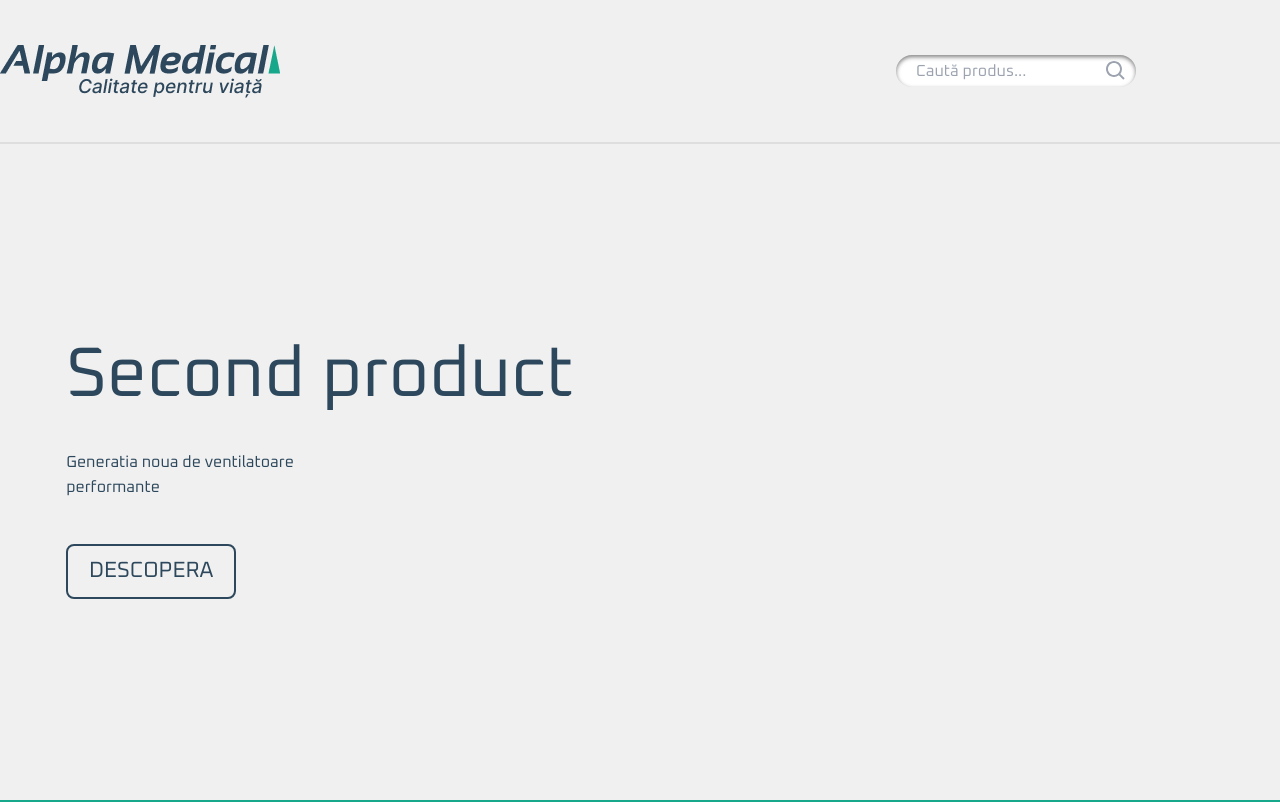
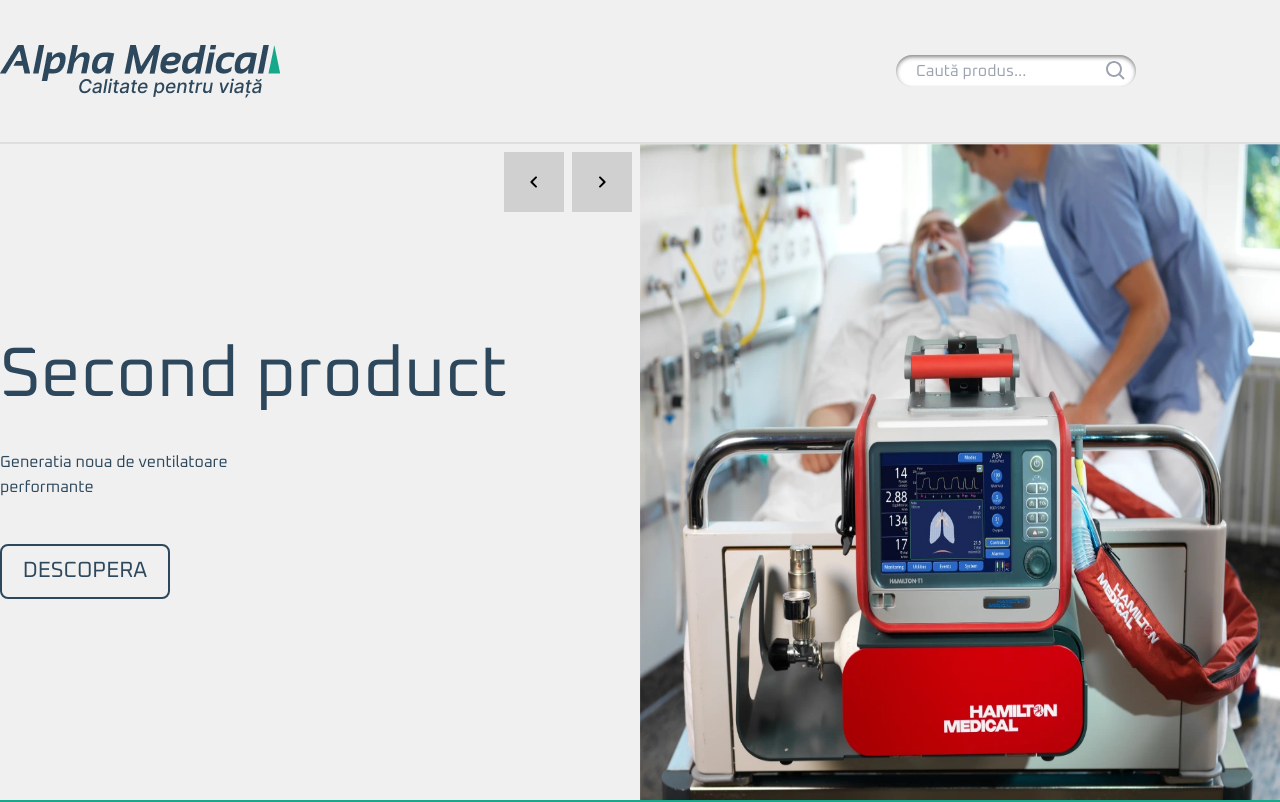
Before and after one commit to MariusDamian/Alpha-Medical, a Next.js app: page / in a window 1280 px wide. Shown: the top 802 px of the page. Built offline with nearby package versions, Linux system fonts and the light colour scheme.

Commit message:
Add carousel buttons for navigation

```diff
--- a/pages/components/HomePage/Hero.js
+++ b/pages/components/HomePage/Hero.js
@@ -5,17 +5,32 @@
 
 function Hero() {
   const [crsNumber, setCrsNumber] = useState(0);
+
   useEffect(() => {
-    setTimeout(function () {
-      crsNumber < carousel.length - 1 ? setCrsNumber(crsNumber + 1) : setCrsNumber(0);
+    const intervalId = setInterval(() => {
+      if (crsNumber === carousel.length - 1) {
+        setCrsNumber(0);
+      } else {
+        setCrsNumber(crsNumber + 1);
+      }
     }, 6000);
+
+    return () => clearInterval(intervalId);
   }, [crsNumber]);
 
   return (
     <div className='bg-alpha-bg h-screen'>
       <div className='h-full pt-36 flex flex-row'>
-        <div className='w-1/2 flex flex-col items-center justify-center h-full'>
-          <div className='flex flex-col items-start justify-center'>
+        <div className='w-1/2 flex flex-col items-center justify-center h-full relative'>
+          <div className='space-x-2 absolute right-0 top-0 p-2'>
+            <button onClick={() => (crsNumber === 0 ? setCrsNumber(carousel.length - 1) : setCrsNumber(crsNumber - 1))}>
+              <img src='./images/left-arrow.svg' alt='' />
+            </button>
+            <button onClick={() => (crsNumber < carousel.length - 1 ? setCrsNumber(crsNumber + 1) : setCrsNumber(0))}>
+              <img src='./images/right-arrow.svg' alt='' />
+            </button>
+          </div>
+          <div className='flex flex-col items-start justify-center w-full max-w-2xl'>
             <AlphaTitle title={carousel[crsNumber].crsTitle} />
             <div className='max-w-xs my-11'>
               <AlphaSubtitle title={carousel[crsNumber].crsDesc} />
@@ -23,7 +38,7 @@
             <button className='css-button-sliding-to-left--green'>DESCOPERA</button>
           </div>
         </div>
-        <div className={`w-1/2 bg-[url("/images/${carousel[crsNumber].crsImg}")] bg-cover`}></div>
+        <img src={`/images/crsImage/${carousel[crsNumber].crsImg}`} className='w-1/2' alt='' />
       </div>
     </div>
   );
```
Also changed, not shown: public/images/left-arrow.svg (added), public/images/right-arrow.svg (added).
